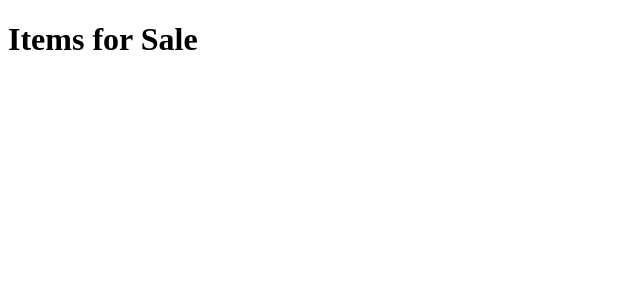
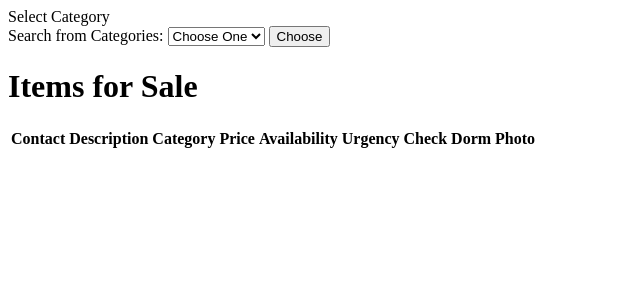
Before and after one commit to yunaganyh/BuyMe, a Flask app: page /sale/ in a window 1280 px wide. Shown: the top 300 px of the page, without its empty margins (0-640 px from the left). Run offline with Flask 2, Linux system fonts and the light colour scheme; the visitor is signed in with stand-in values (Sample User, id 1); tables that the repository leaves empty hold one stand-in row (values such as "Sample post"); lists and menus that the app fills with data are empty; some libraries are stand-ins or nearby versions.

Commit message:
implemented search by categories and partial search by description

```diff
--- a/app.py
+++ b/app.py
@@ -59,6 +59,7 @@ def register():
             session['username'] = username
             session['logged_in'] = True
             session['visits'] = 1
+            session.permanent= True
             return redirect( url_for('account') )
         except Exception as err:
             flash('form submission error '+str(err))
@@ -205,6 +206,38 @@ def deletePost():
     print request.form['id']
     return "hello"
 
+@app.route('/sale/',methods=['GET','POST'])
+def search():
+    if request.method=="GET":
+        return render_template('forsale.html')
+    else:
+        category=request.form.get('menu-category')
+        print category
+        return redirect(url_for('searchCategory',category=category))
+
+@app.route('/sale/<category>', methods=['GET','POST'])
+def searchCategory(category):
+    conn = getConn()
+    if request.method=="GET":
+        cat=sqlFunctions.getItembyCategory(conn,category)
+        if cat:
+            return render_template('search.html',cat=cat,category=category)
+        else:
+            flash("There are no posts in this category")
+            return redirect(request.referrer)
+
+@app.route('/stringSearch/', methods=['POST'])
+def stringSearch():
+    conn=getConn()
+    if request.method=="POST":
+        searchWord = request.form.get('searchterm')
+        # print searchWord
+        keyword=sqlFunctions.partialDescription(conn,searchWord)
+        if not keyword:
+            flash("There is no post that matches this keyword.")
+            return redirect(request.referrer)
+        else:
+            return render_template("search.html", cat=keyword)
 if __name__ == '__main__':
     app.debug = True
     app.run('0.0.0.0',8081)
--- a/sqlFunctions.py
+++ b/sqlFunctions.py
@@ -67,7 +67,7 @@ def insertNewItem(conn, item):
 #retrieve items based on whether role is seller or buyer
 def getItemsForSale(conn, role):
     curs = conn.cursor(MySQLdb.cursors.DictCursor)
-    curs.execute('''select * from items inner join posts on items.iid=posts.iid where items.role=%s''',[role])
+    curs.execute('''select items.*, posts.*,user.name,user.dorm from items inner join posts on items.iid=posts.iid inner join user on user.uid=posts.uid where items.role=%s''',[role])
     return curs.fetchall()
 
 #get item by ID:
@@ -115,3 +115,15 @@ def updatePostOther(conn, other, iid):
 def updatePostPhoto(conn, photo, iid):
     curs = conn.cursor(MySQLdb.cursors.DictCursor)
     curs.execute('''update items set photo = %s where iid=%s''',[photo,iid])
+
+def getItembyCategory(conn,category):
+    curs = conn.cursor(MySQLdb.cursors.DictCursor)
+    curs.execute('''select * from items where category=%s''',[category])
+    return curs.fetchall()
+
+def partialDescription(conn,keyword):
+    curs = conn.cursor(MySQLdb.cursors.DictCursor) # SQL query from wmdb, to get id's movies
+    word = "%" + keyword +"%"
+    curs.execute('''select * from items where description like %s''',[word])
+    results= curs.fetchall()
+    return results
--- a/templates/forsale.html
+++ b/templates/forsale.html
@@ -1,22 +1,52 @@
 <!DOCTYPE html>
 <html>
     <body>
+
+         {% block header %}Select Category{% endblock %}
+         {% block content %}
+            <form method="post" action="{{url_for('search')}}">
+                <label for="menu-category">Search from Categories:</label>
+                <select required name="menu-category">
+                    <option value="none">Choose One</option>
+                    {% for category in ['food','clothing','shoes','services','utility',
+            'makeup','bath/body','event','other'] %}
+                        <option value={{category}}>{{category}}</option>
+                    {% endfor %}
+                </select>
+                <input type="submit" name="submit" value="Choose" method="POST"/>
+            </form>
+         {% endblock %}
+
         <h1>Items for Sale</h1>
+        <table>
+            <tr>
+            <th>Contact</th>
+            <th>Description</th>
+            <th>Category</th>
+            <th>Price</th>
+            <th>Availability</th>
+            <th>Urgency</th>
+            <th>Check</th>
+            <th>Dorm</th>
+            <th>Photo</th>
 
-        <table>
+            </tr>
             {% for item in saleposts%}
-            <tr id={{item.iid}}>
+            <tr id=iid value={{item.iid}}>
+                <td>{{item.name}}</td>
                 <td>{{item.description}}</td>
                 <td>{{item.category}}</td>
                 <td>{{item.price}}</td>
                 <td>{{item.availability}}</td>
                 <td>{{item.urgency}}</td>
-                <td>{{item.check}}</td>
                 <td>{{item.photo}}</td>
+                <td>{{item.dorm}}</td>
                 <td>{{item.other}}</td>
+                <td>
+               <button id="userinfo" type="submit" name="submit" value="userinfo"> Send Message </button>  </td>
             </tr>
             {%endfor%}
         </table>
+
     </body>
-
 </html>
```
Also changed, not shown: templates/main.html (+7 -6 lines).
